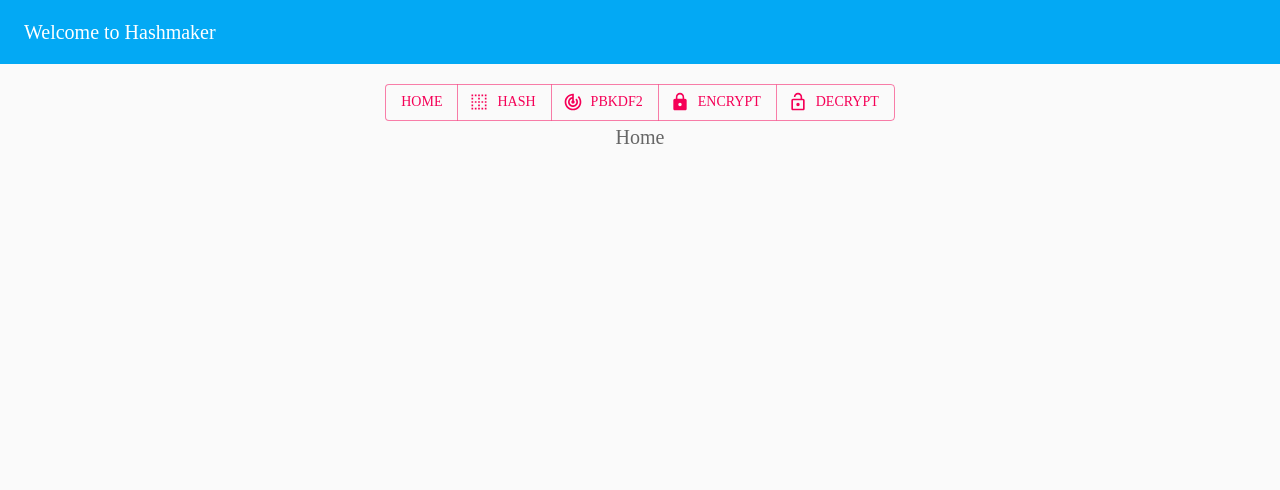
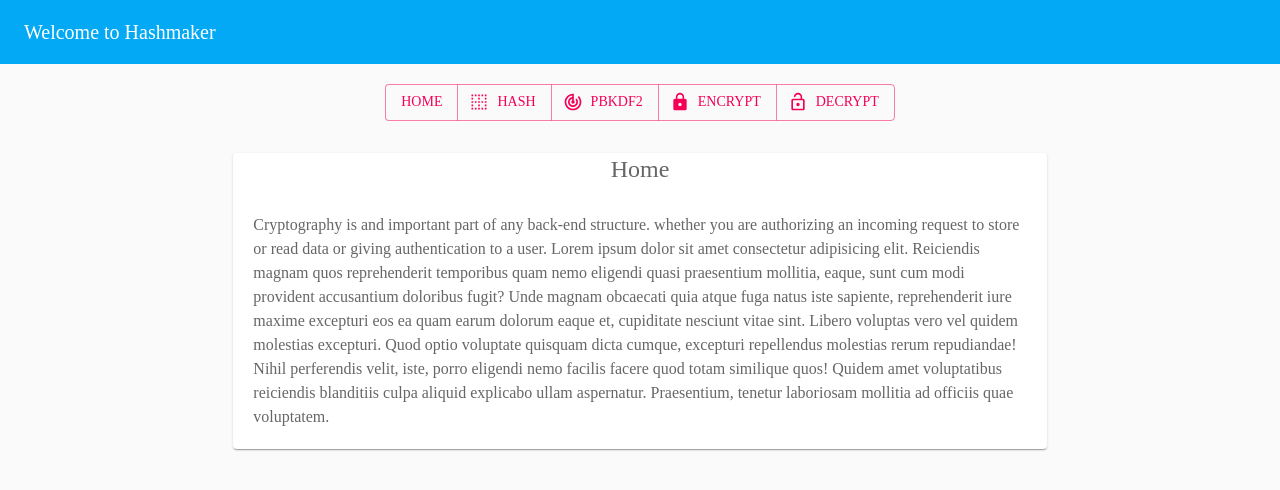
Before and after one commit to joraavanes/hashmaker, a React (Create React App) app in the folder hashmaker-client/: page / in a window 1280 px wide. Shown: the top 490 px of the page. Built offline with nearby package versions, Linux system fonts and the light colour scheme; a web font is replaced by a local one.

Commit message:
Add Grid and Paper on Home with mock data

```diff
--- a/hashmaker-client/src/components/Home.js
+++ b/hashmaker-client/src/components/Home.js
@@ -1,21 +1,42 @@
 import React from 'react'
 import Typography from '@material-ui/core/Typography'
+import Grid from '@material-ui/core/Grid'
+import Paper from '@material-ui/core/Paper'
+import { makeStyles } from '@material-ui/core'
+
+const useStyles = makeStyles(styles => ({
+    smPadding:{
+        padding:'10px'
+    },
+    mdPadding:{
+        padding:'20px'
+    },
+    mt: {
+        marginTop: '20px'
+    }
+}));
 
 const Home = () => {
+    const {smPadding, mdPadding, mt} = useStyles();
+
     return (
-        <div>
+        <Grid container spacing={3} justify="center" className={mt}>
+            <Grid item xs={12} md={8} xl={12}>
+                <Paper>
                     <Typography
-                variant="h6"
+                        variant="h5"
                         component="h2"
                         align="center"
                         gutterBottom>
                         Home
                     </Typography>
-
-
-            <div>
-            </div>
-        </div>
+                    <Typography className={mdPadding}>
+                        Cryptography is and important part of any back-end structure. whether you are authorizing an incoming request to store or read data or giving authentication to a user.
+                        Lorem ipsum dolor sit amet consectetur adipisicing elit. Reiciendis magnam quos reprehenderit temporibus quam nemo eligendi quasi praesentium mollitia, eaque, sunt cum modi provident accusantium doloribus fugit? Unde magnam obcaecati quia atque fuga natus iste sapiente, reprehenderit iure maxime excepturi eos ea quam earum dolorum eaque et, cupiditate nesciunt vitae sint. Libero voluptas vero vel quidem molestias excepturi. Quod optio voluptate quisquam dicta cumque, excepturi repellendus molestias rerum repudiandae! Nihil perferendis velit, iste, porro eligendi nemo facilis facere quod totam similique quos! Quidem amet voluptatibus reiciendis blanditiis culpa aliquid explicabo ullam aspernatur. Praesentium, tenetur laboriosam mollitia ad officiis quae voluptatem.
+                    </Typography>
+                </Paper>
+            </Grid>
+        </Grid>
     )
 }
 
```
Lines whose indentation alone changed are shown as unchanged.
